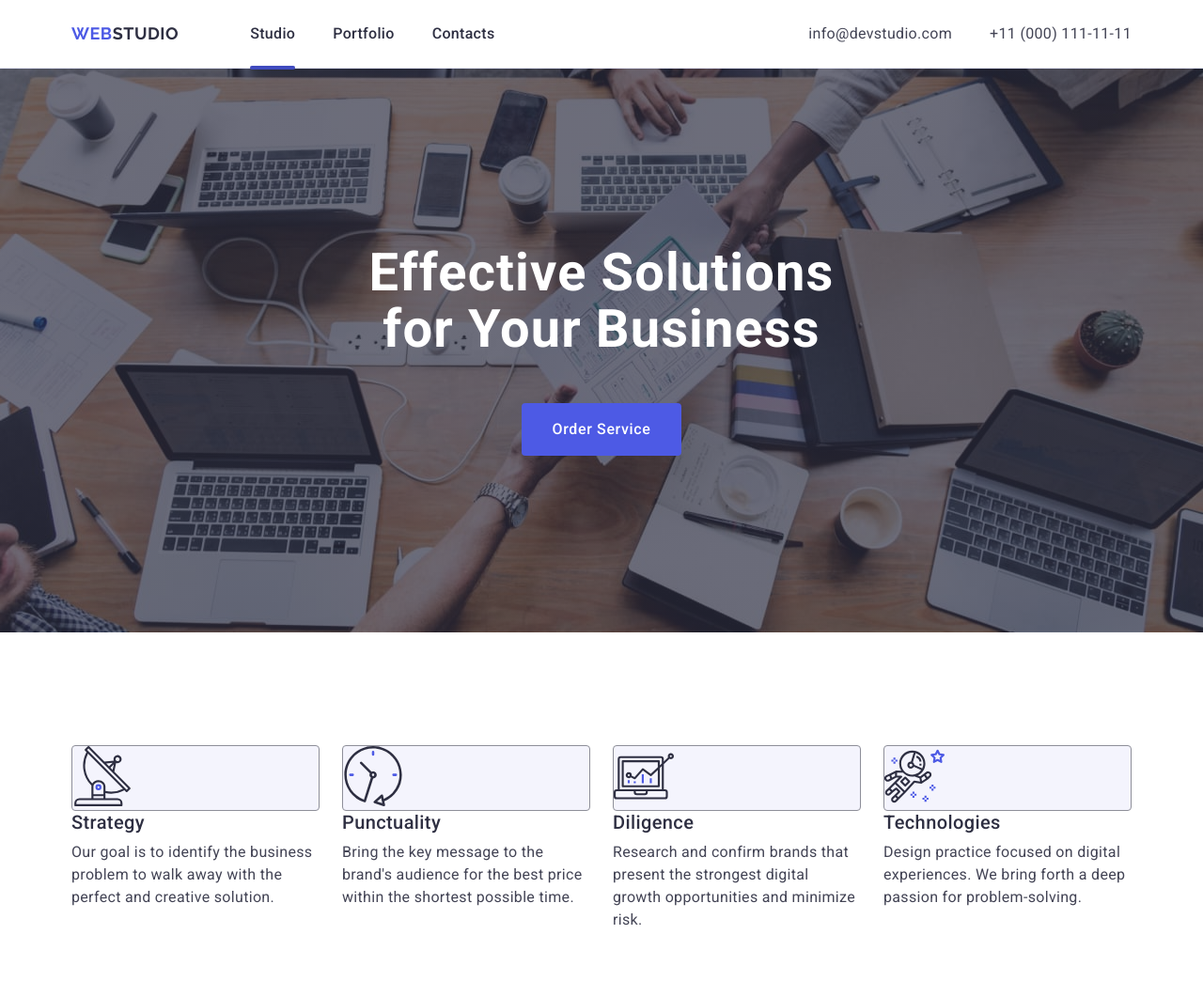
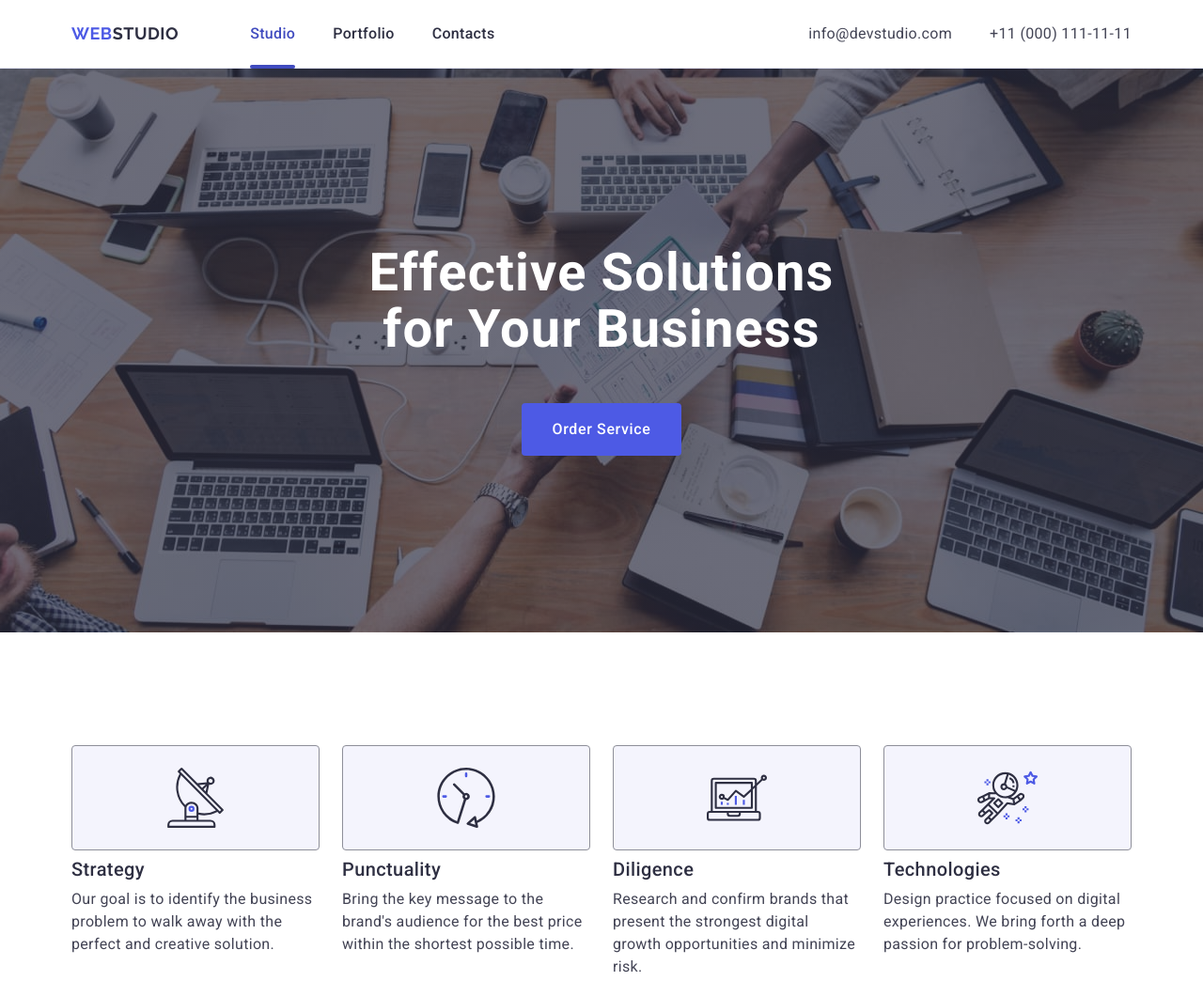
Before and after one commit to tetiana1zaichenko/goit-markup-hw-04, a plain HTML site: page index.html in a window 1280 px wide. Shown: the top 1044 px of the page at 94% size. Drawn offline with nearby package versions, Linux system fonts and the light colour scheme.

Commit message:
edit second section

```diff
--- a/css/styles.css
+++ b/css/styles.css
@@ -43,6 +43,9 @@ img {
 
 .page-header {
   border-bottom: 1px solid #e7e9fc;
+  box-shadow: 0 1px 6px 0 rgba(46, 47, 66, 0.08),
+    0 1px 1px 0 rgba(46, 47, 66, 0.16), 0 2px 1px 0 rgba(46, 47, 66, 0.08);
+  background: #fff;
 }
 
 .header-container {
@@ -98,6 +101,10 @@ img {
   position: relative;
 }
 
+.activ {
+  color: #404bbf;
+}
+
 .activ::after {
   content: "";
   width: 100%;
@@ -107,7 +114,7 @@ img {
   border-radius: 2px;
   position: absolute;
   left: 0;
-  bottom: -2px;
+  bottom: -1px;
 }
 
 .link-nav:hover,
@@ -215,14 +222,15 @@ img {
   width: calc((100% - 3 * 24px) / 4);
 }
 
-.div-dvantages-icons {
+.div-advantages-icons {
+  display: flex;
+  align-items: center;
+  justify-content: center;
+  height: 112px;
   background-color: #f4f4fd;
   border: 1px solid #8e8f99;
   border-radius: 4px;
-}
-
-.advantages-icons {
-  /* how make center */
+  margin-bottom: 8px;
 }
 
 .advantages-subtitle {
--- a/index.html
+++ b/index.html
@@ -59,7 +59,7 @@
           <h2 class="visually-hidden">title for searching sistems</h2>
           <ul class="advantages-list">
             <li class="advantages-item">
-              <div class="div-dvantages-icons">
+              <div class="div-advantages-icons">
                 <svg class="advantages-icons" width="64" height="64">
                   <use href="./images/icons.svg#icon-antenna"></use>
                 </svg>
@@ -71,9 +71,9 @@
               </p>
             </li>
             <li class="advantages-item">
-              <div class="div-dvantages-icons">
+              <div class="div-advantages-icons">
                 <svg class="advantages-icons" width="64" height="64">
-                  <use href="/images/icons.svg#icon-clock"></use>
+                  <use href="./images/icons.svg#icon-clock"></use>
                 </svg>
               </div>
               <h3 class="advantages-subtitle">Punctuality</h3>
@@ -83,7 +83,7 @@
               </p>
             </li>
             <li class="advantages-item">
-              <div class="div-dvantages-icons">
+              <div class="div-advantages-icons">
                 <svg class="advantages-icons" width="64" height="64">
                   <use href="./images/icons.svg#icon-diagram"></use>
                 </svg>
@@ -95,7 +95,7 @@
               </p>
             </li>
             <li class="advantages-item">
-              <div class="div-dvantages-icons">
+              <div class="div-advantages-icons">
                 <svg class="advantages-icons" width="64" height="64">
                   <use href="./images/icons.svg#icon-astronaut"></use>
                 </svg>
```
